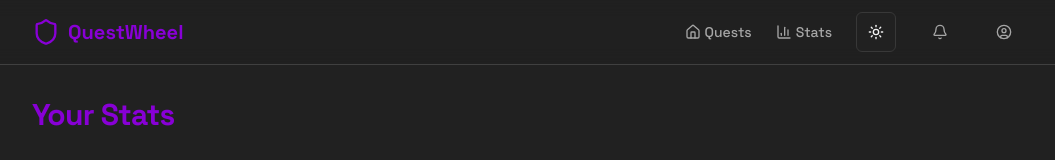
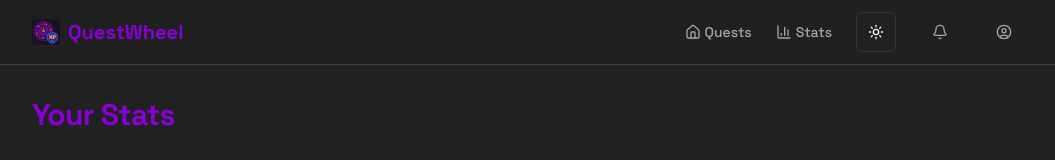
Before and after one commit to roneel47/QuestWheel, a Next.js app: page /stats in a window 1280 px wide. Shown: the top 160 px of the page, without its empty margins (112-1167 px from the left). Built offline with nearby package versions, Linux system fonts and the light colour scheme.

Commit message:
Added the project logo and added it into the code

```diff
--- a/src/app/page.tsx
+++ b/src/app/page.tsx
@@ -207,9 +207,14 @@ export default function QuestWheelPage() {
             />
           </section>
         </main>
-        <footer className="text-center text-sm text-muted-foreground mt-8 py-4">
-          <p>&copy; {new Date().getFullYear()} {APP_NAME}. Adventure Awaits!</p>
-        </footer>
+        <footer className="text-center mt-12 text-sm text-gray-500 dark:text-gray-400">
+  <p>
+    🎮 Built with ❤️ by <a href="https://github.com/roneel47" target="_blank" rel="noopener noreferrer" className="underline hover:text-indigo-500">Roneel V</a>
+    &nbsp;|&nbsp; XP-powered Task Spinner ⚔️ |&nbsp;
+    <span className="text-yellow-500">Level Up Your Day!</span>
+  </p>
+</footer>
+
       </div>
     </div>
   );
--- a/src/components/layout/SiteHeader.tsx
+++ b/src/components/layout/SiteHeader.tsx
@@ -1,8 +1,10 @@
+
 "use client";
 import type { FC } from 'react';
 import Link from 'next/link';
+import Image from 'next/image';
 import { APP_NAME } from '@/lib/constants';
-import { Shield, Home, BarChart3, Bell, UserCircle, Sun, Moon } from 'lucide-react';
+import { Home, BarChart3, Bell, UserCircle, Sun, Moon } from 'lucide-react';
 import { Button } from '@/components/ui/button';
 import useLocalStorage from '@/hooks/useLocalStorage';
 import { useEffect } from 'react';
@@ -26,7 +28,7 @@ const SiteHeader: FC = () => {
     <header className="sticky top-0 z-50 w-full border-b bg-background/95 backdrop-blur supports-[backdrop-filter]:bg-background/60">
       <div className="container flex h-16 items-center justify-between max-w-5xl mx-auto px-4">
         <Link href="/" className="flex items-center gap-2" aria-label={`${APP_NAME} home page`}>
-          <Shield className="w-7 h-7 text-primary" />
+          <Image src="/logo.png" alt={`${APP_NAME} logo`} width={28} height={28} className="text-primary" />
           <span className="text-xl font-bold text-primary">{APP_NAME}</span>
         </Link>
         <nav className="flex items-center gap-4 md:gap-6">
--- a/src/components/questwheel/Header.tsx
+++ b/src/components/questwheel/Header.tsx
@@ -1,7 +1,8 @@
+
 import type { FC } from 'react';
+import Image from 'next/image';
 import XPBar from './XPBar';
 import { APP_NAME } from '@/lib/constants';
-import { Shield } from 'lucide-react';
 
 interface HeaderProps {
   level: number;
@@ -13,7 +14,7 @@ const Header: FC<HeaderProps> = ({ level, currentXP }) => {
     <header className="w-full p-4 bg-card shadow-lg rounded-lg mb-6">
       <div className="flex items-center justify-between mb-3">
         <div className="flex items-center gap-2">
-          <Shield className="w-8 h-8 text-primary" />
+          <Image src="/logo.png" alt={`${APP_NAME} logo`} width={32} height={32} className="text-primary" />
           <h1 className="text-3xl font-headline font-bold text-primary">{APP_NAME}</h1>
         </div>
         <div className="text-xl font-semibold">Level: {level}</div>
```
Also changed, not shown: public/logo.png (added), 1 other file (tests, documents, lock files or other folders).
